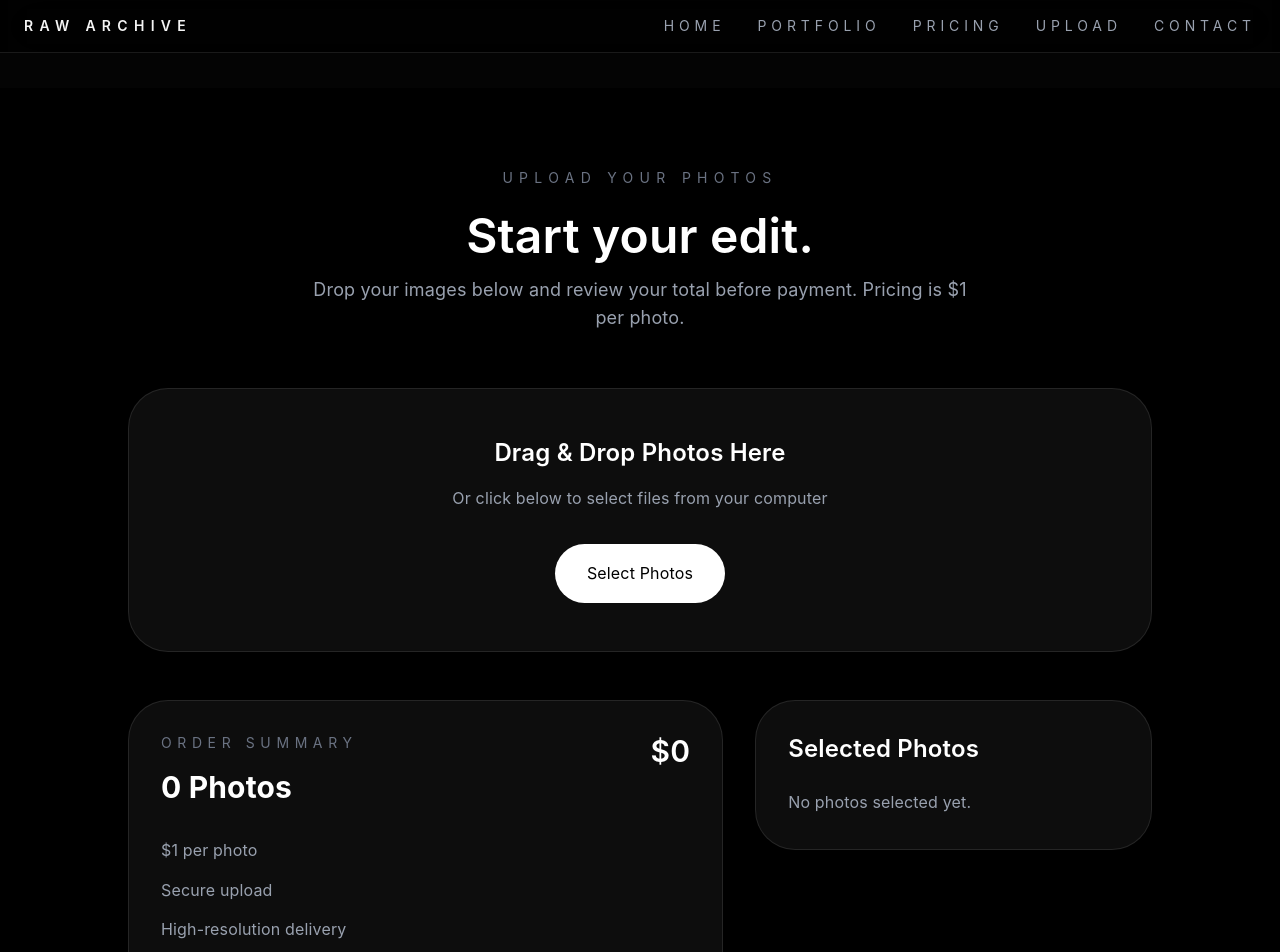
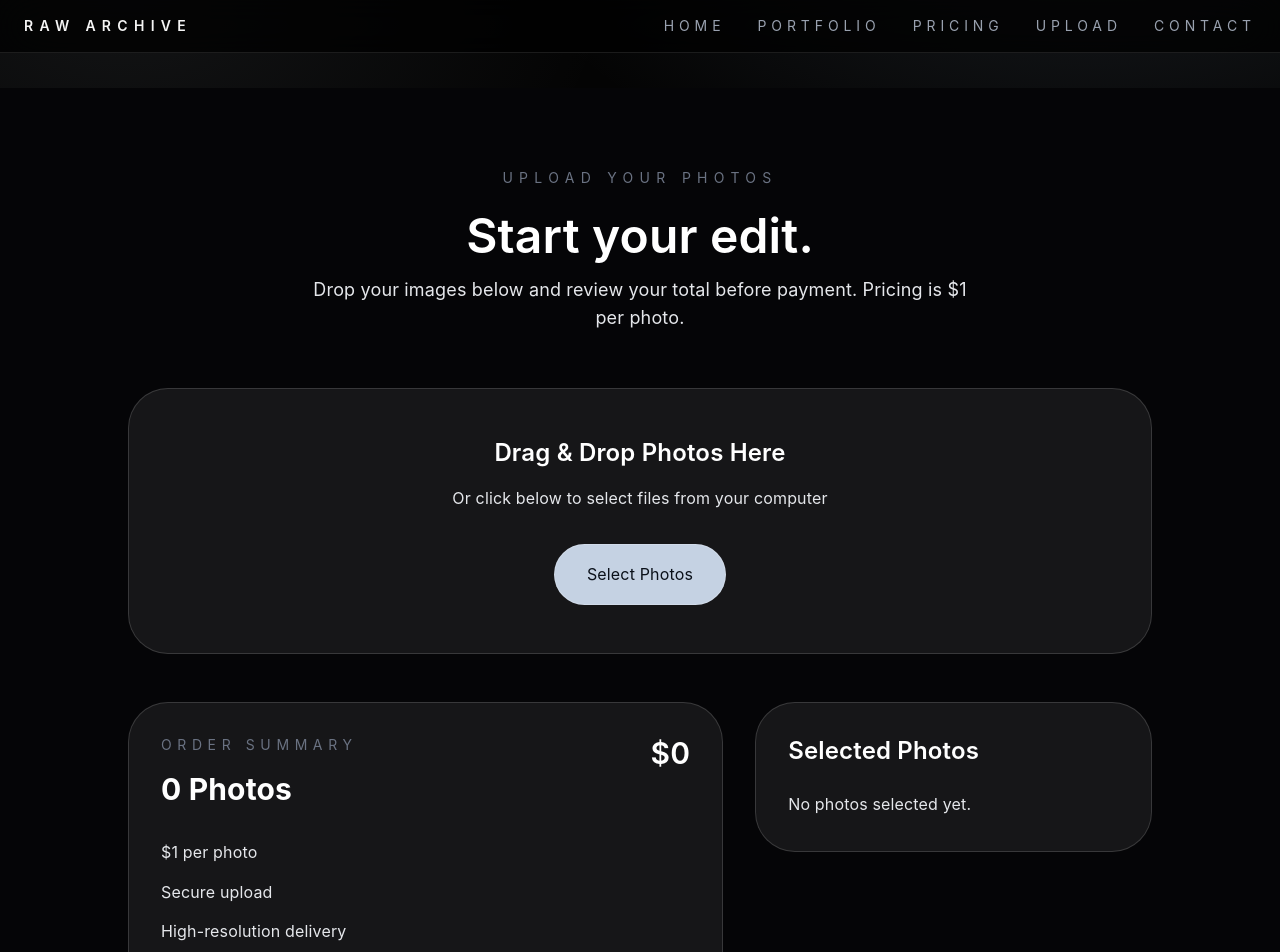
Before and after one commit to indoleanandrei5-afk/RAWARCHIVE, a Next.js app: page /upload in a window 1280 px wide. Shown: the top 952 px of the page. Built offline with nearby package versions, Linux system fonts and the light colour scheme.

Commit message:
Refine upload readability and site accent palette

```diff
--- a/src/app/globals.css
+++ b/src/app/globals.css
@@ -5,7 +5,8 @@
   --foreground: #f5f5f5;
   --muted: #8f8f8f;
   --border: rgba(255, 255, 255, 0.08);
-  --accent: #f5b100;
+  --accent: #8ea4bf;
+  --accent-strong: #c5d2e3;
 }
 
 @theme inline {
@@ -19,7 +20,10 @@ body {
   min-height: 100vh;
   margin: 0;
   padding-top: 88px;
-  background: var(--background);
+  background:
+    radial-gradient(1100px 600px at 85% -10%, rgba(142, 164, 191, 0.16), transparent 55%),
+    radial-gradient(800px 500px at 10% 0%, rgba(197, 210, 227, 0.08), transparent 60%),
+    var(--background);
   color: var(--foreground);
   font-family: var(--font-sans);
   line-height: 1.7;
@@ -40,7 +44,7 @@ select {
 }
 
 ::selection {
-  background: rgba(255, 255, 255, 0.12);
+  background: rgba(142, 164, 191, 0.35);
   color: var(--foreground);
 }
 
--- a/src/app/upload/page.tsx
+++ b/src/app/upload/page.tsx
@@ -119,20 +119,20 @@ export default function Upload() {
   };
 
   return (
-    <main className="min-h-screen bg-black px-4 py-16 text-white sm:px-6 sm:py-20">
+    <main className="min-h-screen bg-[#050507] px-4 py-16 text-white sm:px-6 sm:py-20">
       <div className="mx-auto max-w-5xl">
         <div className="mb-12 text-center sm:mb-14">
           <p className="text-xs uppercase tracking-[0.28em] text-gray-500 sm:text-sm sm:tracking-[0.45em]">
             Upload your photos
           </p>
           <h1 className="mt-5 text-4xl font-semibold sm:mt-6 sm:text-5xl">Start your edit.</h1>
-          <p className="mx-auto mt-4 max-w-2xl text-base text-gray-400 sm:text-lg">
+          <p className="mx-auto mt-4 max-w-2xl text-base text-gray-200 sm:text-lg">
             Drop your images below and review your total before payment. Pricing is $1 per photo.
           </p>
         </div>
 
         {checkoutStatus === "success" && (
-          <div className="mb-10 rounded-[32px] border border-emerald-500/20 bg-emerald-500/10 p-6 text-center text-white sm:rounded-[40px] sm:p-8">
+          <div className="mb-10 rounded-[32px] border border-emerald-300/30 bg-emerald-300/10 p-6 text-center text-white sm:rounded-[40px] sm:p-8">
             <p className="text-xs uppercase tracking-[0.28em] text-emerald-200 sm:text-sm sm:tracking-[0.4em]">Order Confirmed</p>
             <h2 className="mt-4 text-2xl font-bold sm:text-3xl">Thanks — your upload order is being processed.</h2>
             <p className="mt-3 text-gray-100">
@@ -142,10 +142,10 @@ export default function Upload() {
         )}
 
         {checkoutStatus === "canceled" && (
-          <div className="mb-10 rounded-[32px] border border-amber-500/20 bg-amber-500/10 p-6 text-center text-white sm:rounded-[40px] sm:p-8">
-            <p className="text-xs uppercase tracking-[0.28em] text-amber-200 sm:text-sm sm:tracking-[0.4em]">Payment Canceled</p>
+          <div className="mb-10 rounded-[32px] border border-white/15 bg-white/[0.08] p-6 text-center text-white sm:rounded-[40px] sm:p-8">
+            <p className="text-xs uppercase tracking-[0.28em] text-gray-200 sm:text-sm sm:tracking-[0.4em]">Payment Canceled</p>
             <h2 className="mt-4 text-2xl font-bold sm:text-3xl">Your order was not completed.</h2>
-            <p className="mt-3 text-gray-100">
+            <p className="mt-3 text-gray-200">
               You can return to your cart and continue to payment whenever you are ready.
             </p>
           </div>
@@ -158,14 +158,14 @@ export default function Upload() {
           }}
           onDragLeave={() => setIsDragActive(false)}
           onDrop={handleDrop}
-          className={`rounded-[32px] border border-white/10 bg-white/5 p-6 text-center transition sm:rounded-[40px] sm:p-12 ${
-            isDragActive ? "border-white/30 bg-white/10" : "border-white/10 bg-white/5"
+          className={`rounded-[32px] border border-white/15 bg-white/[0.07] p-6 text-center transition sm:rounded-[40px] sm:p-12 ${
+            isDragActive ? "border-[color:var(--accent)] bg-white/[0.12]" : "border-white/15 bg-white/[0.07]"
           }`}
         >
           <p className="text-xl font-semibold sm:text-2xl">Drag & Drop Photos Here</p>
-          <p className="mt-4 text-gray-400">Or click below to select files from your computer</p>
+          <p className="mt-4 text-gray-200">Or click below to select files from your computer</p>
 
-          <label className="mt-8 inline-flex w-full cursor-pointer items-center justify-center rounded-full bg-white px-8 py-4 text-black transition hover:scale-105 sm:w-auto">
+          <label className="mt-8 inline-flex w-full cursor-pointer items-center justify-center rounded-full border border-white/20 bg-[color:var(--accent-strong)] px-8 py-4 text-[#0b111a] transition hover:scale-105 hover:bg-[color:var(--accent)] sm:w-auto">
             <input
               type="file"
               accept="image/*"
@@ -179,7 +179,7 @@ export default function Upload() {
 
         <div className="mt-10 grid gap-6 sm:mt-12 sm:gap-8 lg:grid-cols-[1.5fr_1fr]">
           <div>
-            <div className="rounded-[32px] border border-white/10 bg-white/5 p-6 sm:rounded-[40px] sm:p-8">
+            <div className="rounded-[32px] border border-white/15 bg-white/[0.07] p-6 sm:rounded-[40px] sm:p-8">
               <div className="flex items-start justify-between gap-4">
                 <div>
                   <p className="text-xs uppercase tracking-[0.28em] text-gray-500 sm:text-sm sm:tracking-[0.4em]">Order Summary</p>
@@ -188,7 +188,7 @@ export default function Upload() {
                 <p className="text-2xl font-semibold sm:text-3xl">${totalPrice}</p>
               </div>
 
-              <div className="mt-8 space-y-3 text-gray-400">
+              <div className="mt-8 space-y-3 text-gray-200">
                 <p>${PRICE_PER_PHOTO} per photo</p>
                 <p>Secure upload</p>
                 <p>High-resolution delivery</p>
@@ -198,19 +198,19 @@ export default function Upload() {
                 type="button"
                 disabled={files.length === 0}
                 onClick={() => setIsCheckoutOpen(true)}
-                className="mt-10 w-full rounded-full bg-white px-8 py-4 text-black font-semibold transition hover:scale-105 disabled:cursor-not-allowed disabled:opacity-50"
+                className="mt-10 w-full rounded-full border border-white/20 bg-[color:var(--accent-strong)] px-8 py-4 font-semibold text-[#0b111a] transition hover:scale-105 hover:bg-[color:var(--accent)] disabled:cursor-not-allowed disabled:opacity-50"
               >
                 Continue to Payment
               </button>
             </div>
 
             {isCheckoutOpen && (
-              <div className="mt-8 rounded-[32px] border border-white/10 bg-white/5 p-6 sm:rounded-[40px] sm:p-8">
+              <div className="mt-8 rounded-[32px] border border-white/15 bg-white/[0.07] p-6 sm:rounded-[40px] sm:p-8">
                 <p className="text-xs uppercase tracking-[0.28em] text-gray-500 sm:text-sm sm:tracking-[0.4em]">Checkout</p>
                 <h3 className="mt-4 text-2xl font-bold sm:text-3xl">Review Your Order</h3>
-                <p className="mt-3 text-gray-400">Confirm your photo count and total before continuing to payment.</p>
+                <p className="mt-3 text-gray-200">Confirm your photo count and total before continuing to payment.</p>
 
-                <div className="mt-8 grid gap-4 rounded-3xl bg-black/30 p-6">
+                <div className="mt-8 grid gap-4 rounded-3xl border border-white/10 bg-black/40 p-6">
                   <div className="flex items-center justify-between text-lg">
                     <span>Photos</span>
                     <span>{files.length}</span>
@@ -236,14 +236,14 @@ export default function Upload() {
                       type="button"
                       disabled={checkoutLoading || files.length === 0}
                       onClick={handleCheckout}
-                      className="flex-1 rounded-full bg-white px-8 py-4 text-black font-semibold transition hover:scale-105 disabled:cursor-not-allowed disabled:opacity-50"
+                      className="flex-1 rounded-full border border-white/20 bg-[color:var(--accent-strong)] px-8 py-4 font-semibold text-[#0b111a] transition hover:scale-105 hover:bg-[color:var(--accent)] disabled:cursor-not-allowed disabled:opacity-50"
                     >
                       {checkoutLoading ? "Redirecting…" : `Pay $${totalPrice}`}
                     </button>
                     <button
                       type="button"
                       onClick={() => setIsCheckoutOpen(false)}
-                      className="flex-1 rounded-full border border-white/10 px-8 py-4 text-white transition hover:border-white/30"
+                      className="flex-1 rounded-full border border-white/20 px-8 py-4 text-white transition hover:border-white/40"
                     >
                       Back to Order
                     </button>
@@ -254,14 +254,14 @@ export default function Upload() {
           </div>
 
           <div>
-            <div className="rounded-[32px] border border-white/10 bg-white/5 p-6 sm:rounded-[40px] sm:p-8">
+            <div className="rounded-[32px] border border-white/15 bg-white/[0.07] p-6 sm:rounded-[40px] sm:p-8">
               <h3 className="text-xl font-semibold sm:text-2xl">Selected Photos</h3>
               {files.length === 0 ? (
-                <p className="mt-6 text-gray-400">No photos selected yet.</p>
+                <p className="mt-6 text-gray-200">No photos selected yet.</p>
               ) : (
                 <div className="mt-6 space-y-4">
                   {files.map((file, index) => (
-                    <div key={`${file.name}-${index}`} className="flex items-center gap-4 rounded-3xl border border-white/10 bg-black/20 p-4">
+                    <div key={`${file.name}-${index}`} className="flex items-center gap-4 rounded-3xl border border-white/15 bg-black/35 p-4">
                       <div className="h-16 w-16 overflow-hidden rounded-2xl bg-white/10">
                         <img
                           src={URL.createObjectURL(file)}
@@ -271,11 +271,11 @@ export default function Upload() {
                       </div>
                       <div className="min-w-0 flex-1">
                         <p className="truncate text-sm font-medium">{file.name}</p>
-                        <p className="text-xs text-gray-400">{Math.round(file.size / 1024)} KB</p>
+                        <p className="text-xs text-gray-300">{Math.round(file.size / 1024)} KB</p>
                       </div>
                       <button
                         type="button"
-                        className="rounded-full border border-white/10 px-3 py-1 text-sm text-gray-300 transition hover:border-white/30 hover:text-white"
+                        className="rounded-full border border-white/20 px-3 py-1 text-sm text-gray-200 transition hover:border-white/40 hover:text-white"
                         onClick={() => removeFile(index)}
                       >
                         Remove
```
